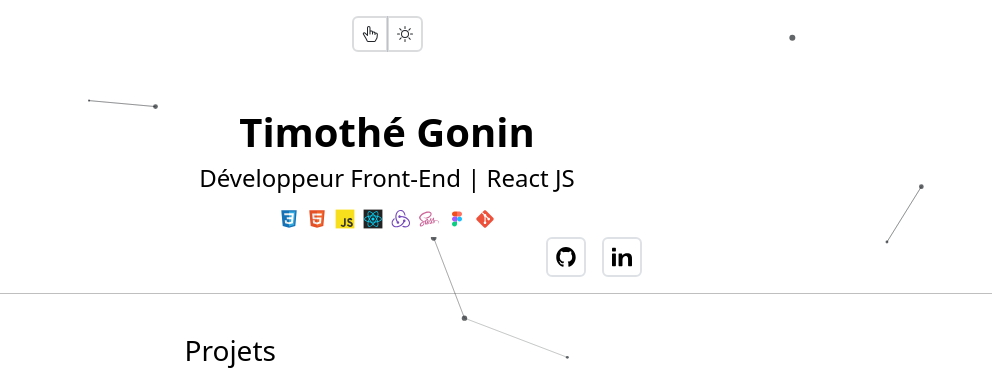
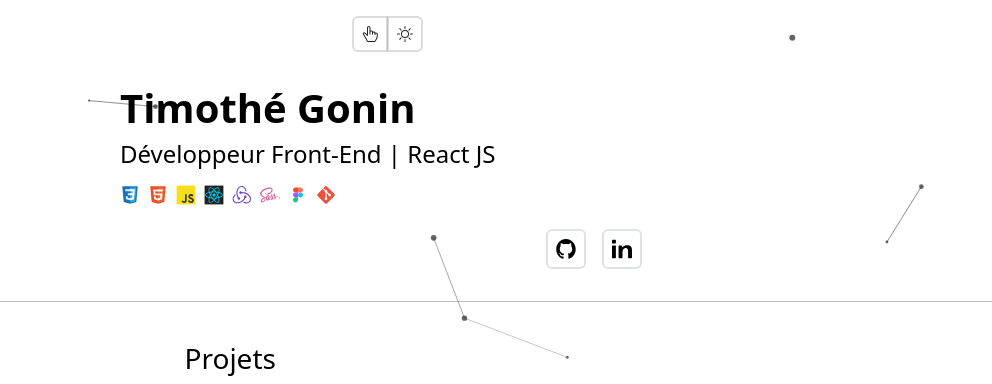
Before and after one commit to timothegonin/portfolio, a React (Create React App) app: page / in a window 1280 px wide. Shown: the top 384 px of the page, without its empty margins (253-1245 px from the left). Built offline with nearby package versions, Linux system fonts and the light colour scheme.

Commit message:
💄 layout and styles

```diff
--- a/src/components/Presentation.jsx
+++ b/src/components/Presentation.jsx
@@ -1,19 +1,16 @@
 import React from "react";
-import Col from "react-bootstrap/Col";
-import Row from "react-bootstrap/Row";
+import Stack from "react-bootstrap/Stack";
 import StackIcons from "./StackIcons";
 
 const Presentation = () => {
 	return (
-		<Row className="px-3">
-			<Col className="d-flex flex-column align-items-center justify-content-center">
-				<h1 className="fw-bold text-nowrap">Timothé Gonin</h1>
-				<h2 className="fs-4 text-break">
-					Développeur <span className="text-nowrap">Front-End | React JS</span>
-				</h2>
-				<StackIcons />
-			</Col>
-		</Row>
+		<Stack className="text-start">
+			<h1 className="fw-bold text-nowrap">Timothé Gonin</h1>
+			<h2 className="fs-4 text-break">
+				Développeur <span className="text-nowrap">Front-End | React JS</span>
+			</h2>
+			<StackIcons />
+		</Stack>
 	);
 };
 
--- a/src/components/StackIcons.jsx
+++ b/src/components/StackIcons.jsx
@@ -10,7 +10,7 @@ const TechIcons = () => {
 		theme === "light" ? "bg-white" : "bg-dark border-secondary";
 	return (
 		<section
-			className={`${darkModeStylesClass} d-inline-flex align-content-center`}
+			className={`${darkModeStylesClass} d-inline-flex align-content-center bg-transparent`}
 		>
 			<h3 className="visually-hidden">Technologies</h3>
 			<Stack direction="horizontal" gap={2} className="py-2 d-inline-flex">
--- a/src/container/Header.jsx
+++ b/src/container/Header.jsx
@@ -28,7 +28,7 @@ const PresentationWrapper = styled(Container)`
 	max-width: 550px;
 `;
 
-const PictureAndInfosWrapper = styled(Row)`
+const InfosWrapper = styled(Row)`
 	animation: ${scaleUpCenter} 0.3s cubic-bezier(0.39, 0.575, 0.565, 1) both;
 `;
 
@@ -47,14 +47,14 @@ const Header = () => {
 
 	return (
 		<header
-			className={`p-2 py-md-3 mt-4 d-flex flex-column justify-content-between ${textColorClass}`}
+			className={`p-2 py-md-3 d-flex flex-column justify-content-between ${textColorClass}`}
 		>
 			{/* PRESENTATION */}
 			<PresentationWrapper fluid className="px-2">
-				<PictureAndInfosWrapper className="justify-content-center">
+				<InfosWrapper>
 					<Presentation />
-				</PictureAndInfosWrapper>
-				<ContactWrapper>
+				</InfosWrapper>
+				<ContactWrapper className="my-3">
 					<Contact />
 				</ContactWrapper>
 			</PresentationWrapper>
```
